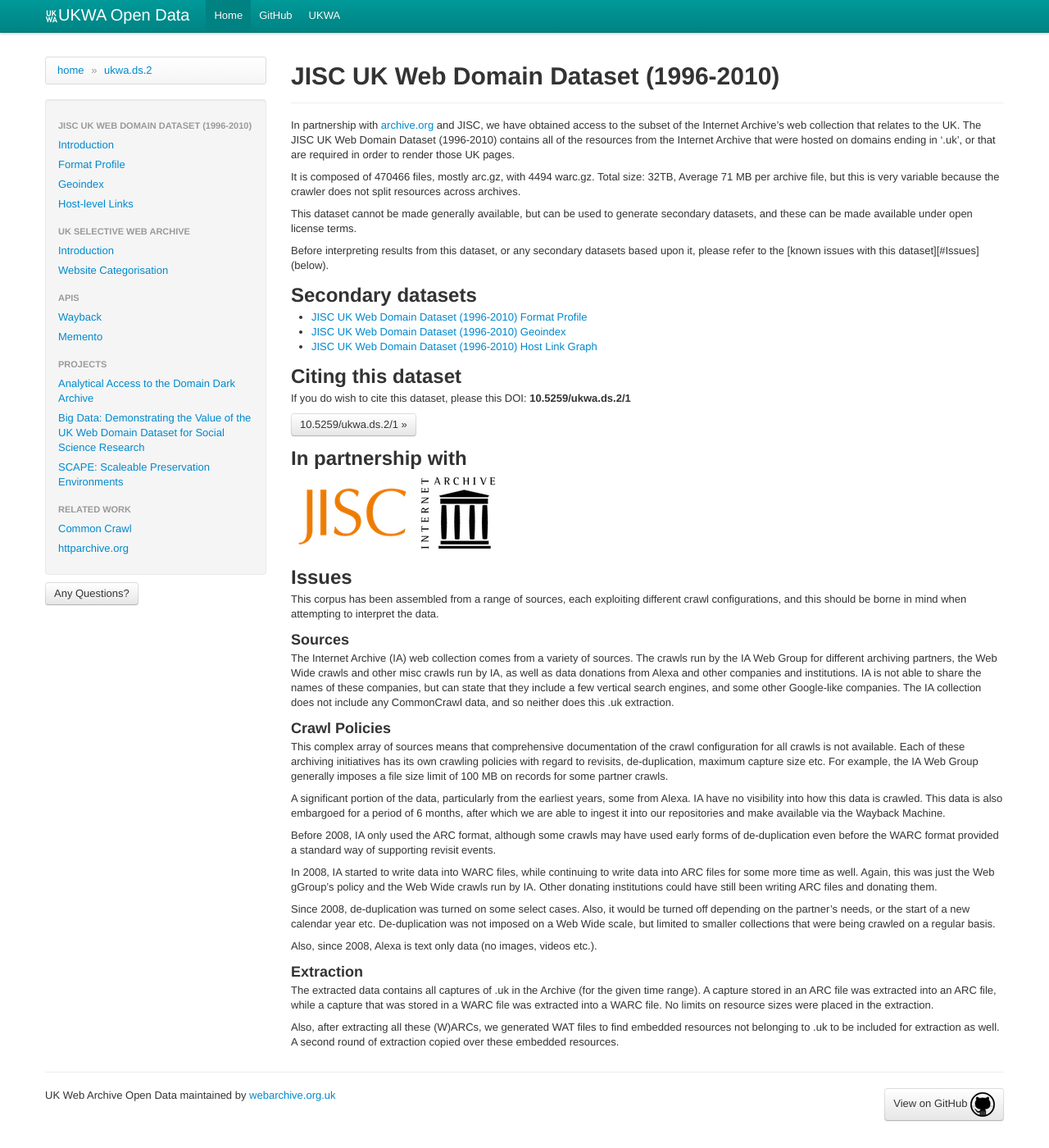
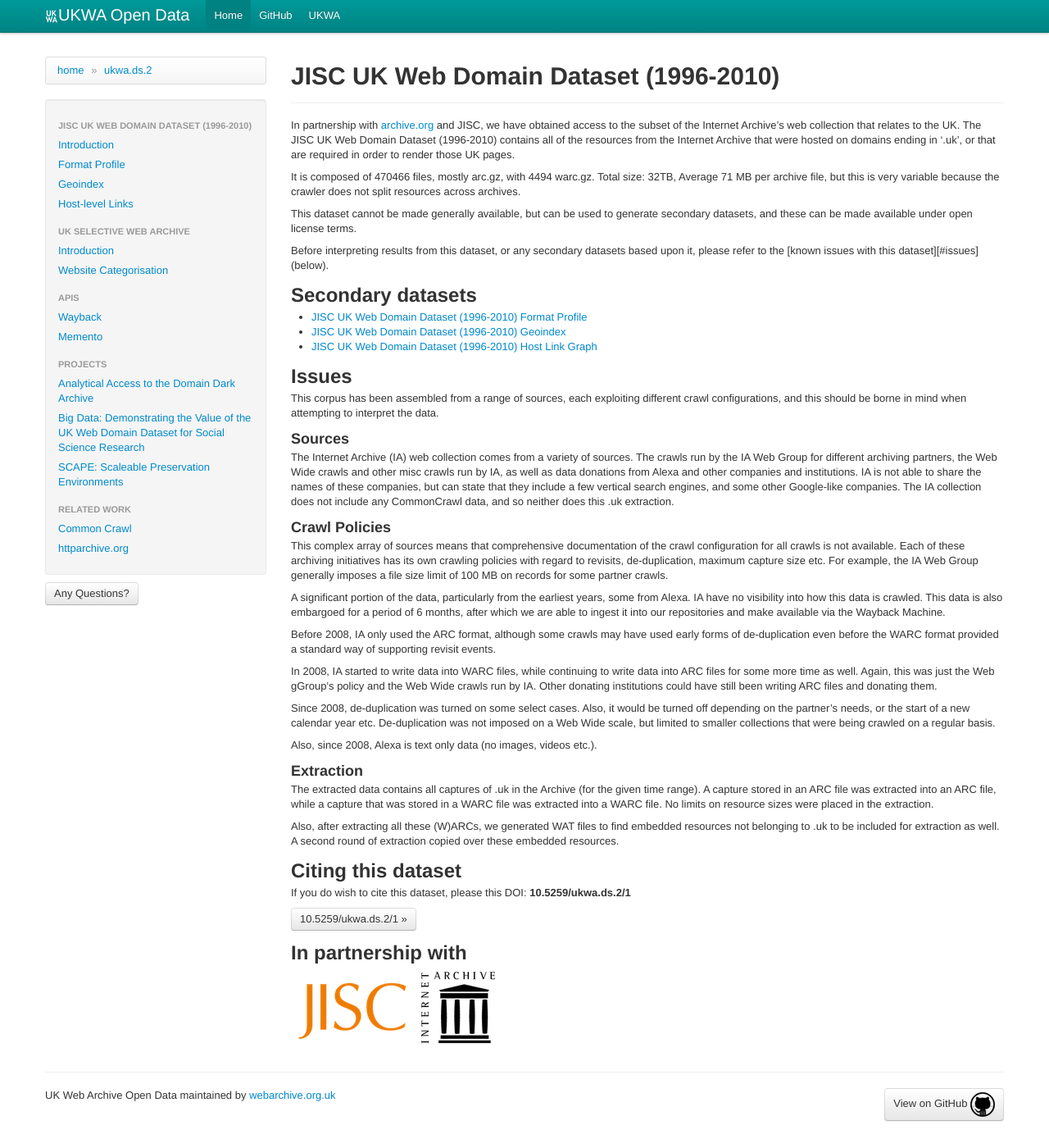
Before and after one commit to ukwa/opendata, a Jekyll site: the page built from ukwa.ds.2/index.md, in a window 1280 px wide and 1400 px high. Shown: the whole window at 82% size. Built offline with Jekyll 4.4.1, drawn with Linux system fonts in a browser that asks for light colours.

Commit message:
Fixed links.

```diff
--- a/ukwa.ds.2/index.md
+++ b/ukwa.ds.2/index.md
@@ -10,7 +10,7 @@
 
 This dataset cannot be made generally available, but can be used to generate secondary datasets, and these can be made available under open license terms.
 
-Before interpreting results from this dataset, or any secondary datasets based upon it, please refer to the [known issues with this dataset][#Issues] (below).
+Before interpreting results from this dataset, or any secondary datasets based upon it, please refer to the [known issues with this dataset][#issues] (below).
 
 Secondary datasets
 ------------------
@@ -18,14 +18,6 @@
 * [JISC UK Web Domain Dataset (1996-2010) Format Profile]({{ site.baseurl }}/ukwa.ds.2/fmt)
 * [JISC UK Web Domain Dataset (1996-2010) Geoindex]({{ site.baseurl }}/ukwa.ds.2/geo)
 * [JISC UK Web Domain Dataset (1996-2010) Host Link Graph]({{ site.baseurl }}/ukwa.ds.2/host-linkage)
-
-{% include cite_doi.md %}
-
-In partnership with
--------------------
-
-[<img src="{{ site.baseurl }}/images/jisc-logo-sml.png"/>](http://www.jisc.ac.uk/)
-[<img src="{{ site.baseurl }}/images/ia-logo-sml.png"/>](http://www.archive.org/)
 
 
 Issues
@@ -56,3 +48,11 @@
 The extracted data contains all captures of .uk in the Archive (for the given time range). A capture stored in an ARC file was extracted into an ARC file, while a capture that was stored in a WARC file was extracted into a WARC file. No limits on resource sizes were placed in the extraction.
 
 Also, after extracting all these (W)ARCs, we generated WAT files to find embedded resources not belonging to .uk to be included for extraction as well. A second round of extraction copied over these embedded resources.
+
+{% include cite_doi.md %}
+
+In partnership with
+-------------------
+
+[<img src="{{ site.baseurl }}/images/jisc-logo-sml.png"/>](http://www.jisc.ac.uk/)
+[<img src="{{ site.baseurl }}/images/ia-logo-sml.png"/>](http://www.archive.org/)
```
Also changed, not shown: ukwa.ds.2/host-linkage/index.md (+1 -1 lines).
